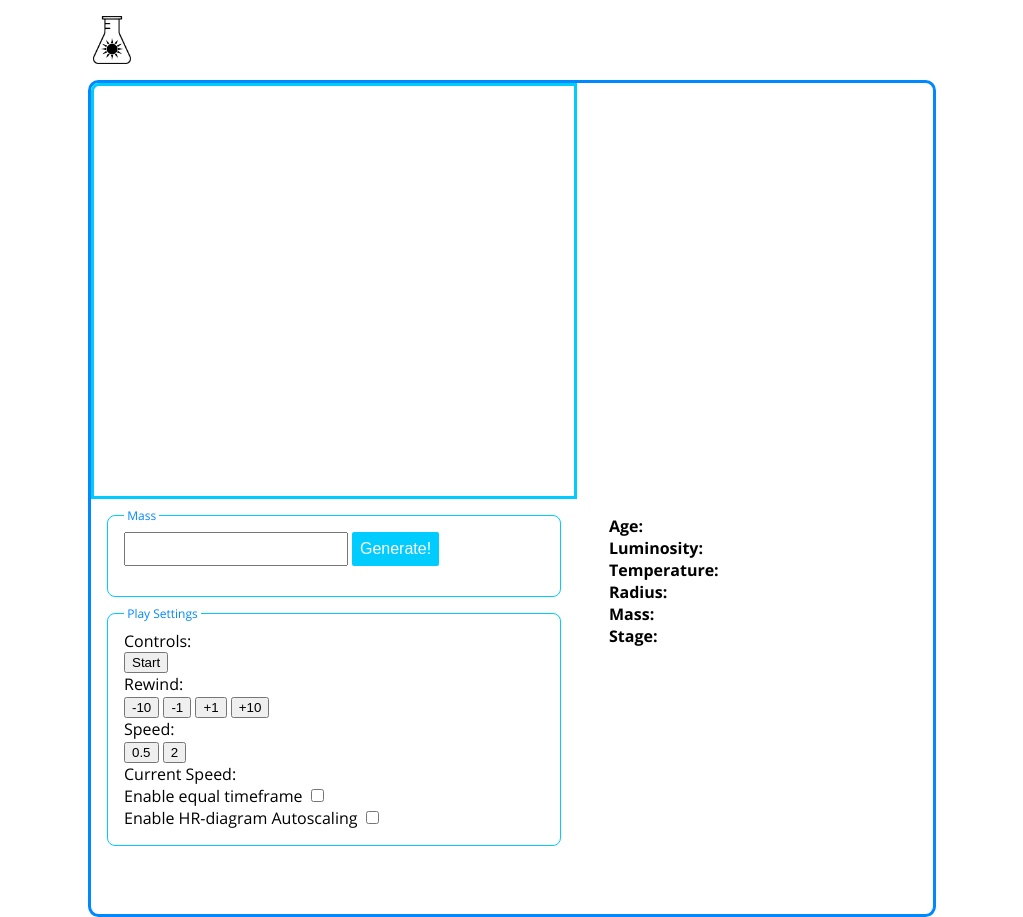
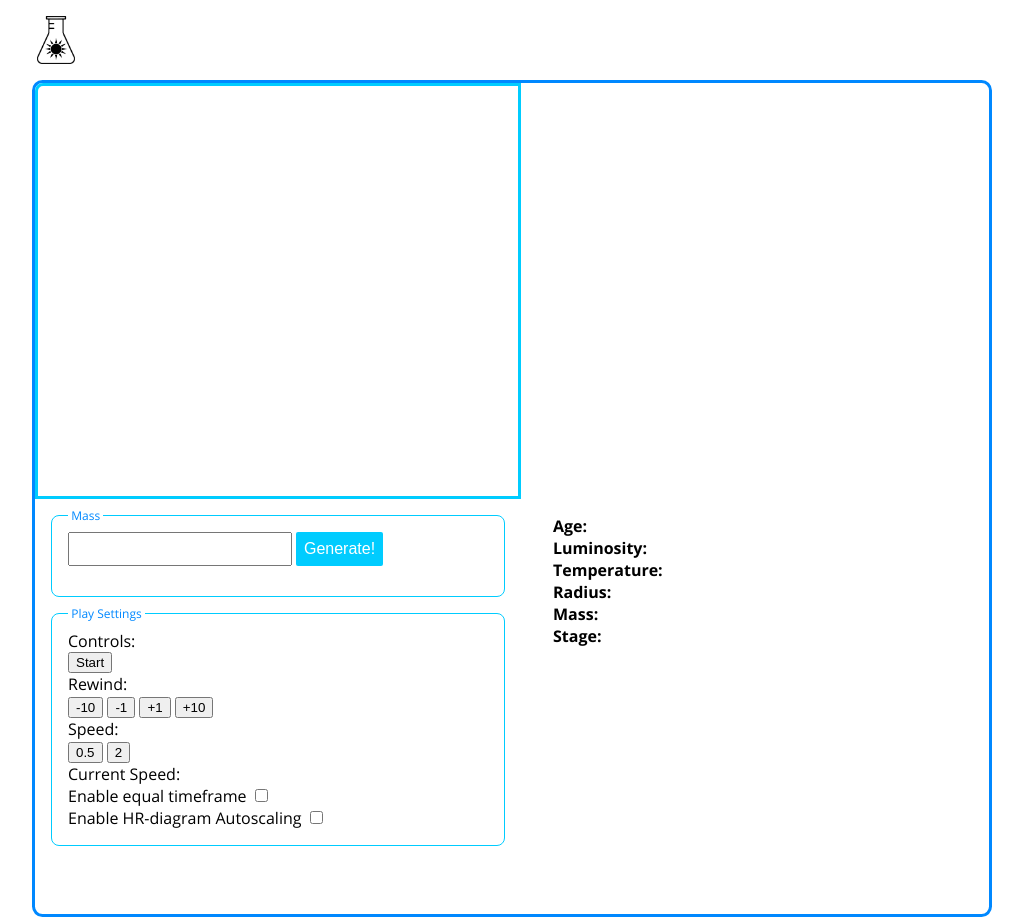
Before and after one commit to meetinger/StarLab, a Django app: template generator/templates/index.html in a window 1280 px wide. Shown: the whole page, without its empty margins (128-1151 px from the left). Run offline with Django 3.2, Linux system fonts and the light colour scheme; the template is opened without the code that fills it, so the values that code supplies are empty; parts of the project's set-up code (start-up, migrations or seed data) failed here and were passed over.

Commit message:
Fix layout

```diff
--- a/generator/static/css/main.css
+++ b/generator/static/css/main.css
@@ -1,6 +1,6 @@
 .main {
     width: 50%;
-    min-width: 53rem;
+    min-width: 60rem;
     margin: auto;
     font-family: Open Sans, serif;
 }
```
